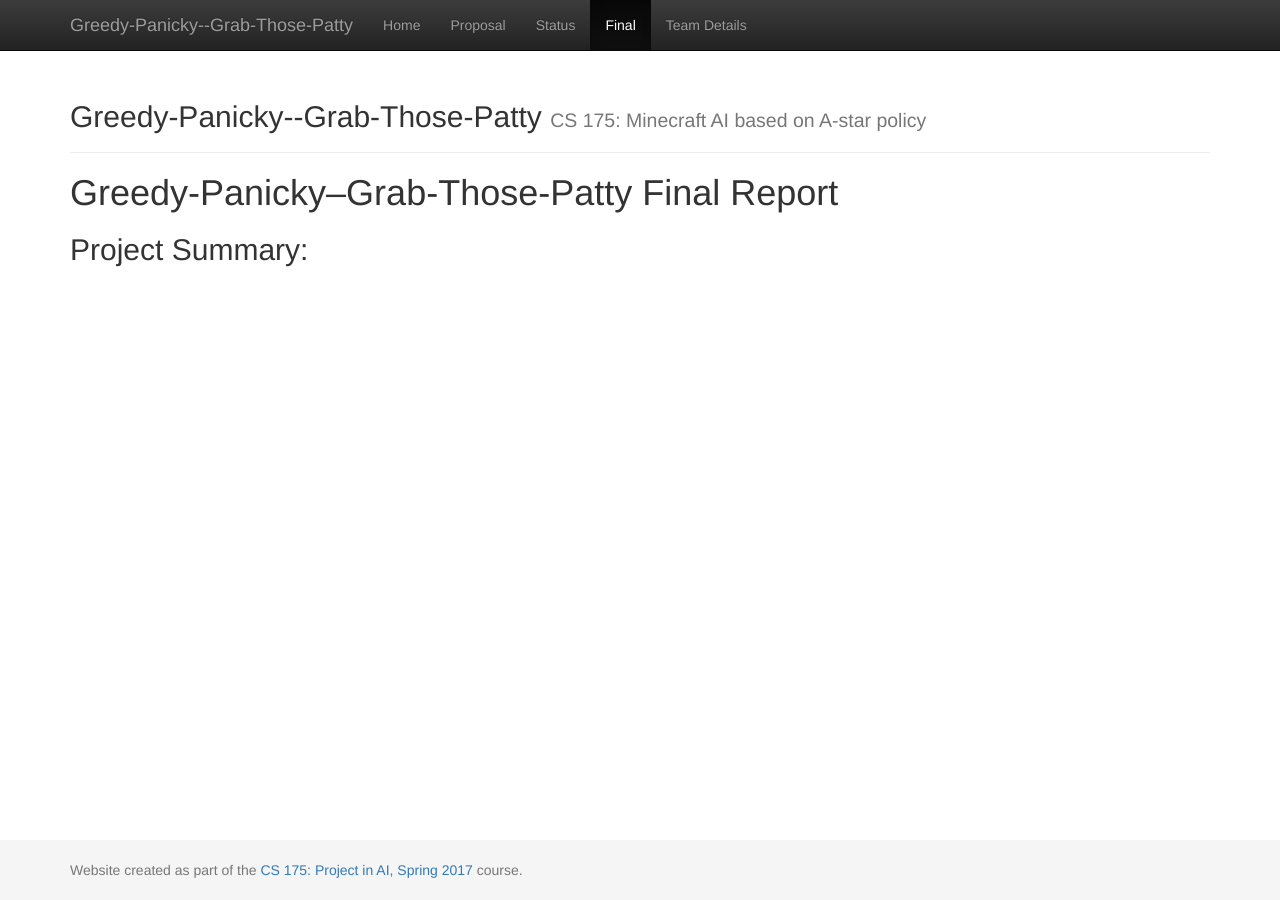
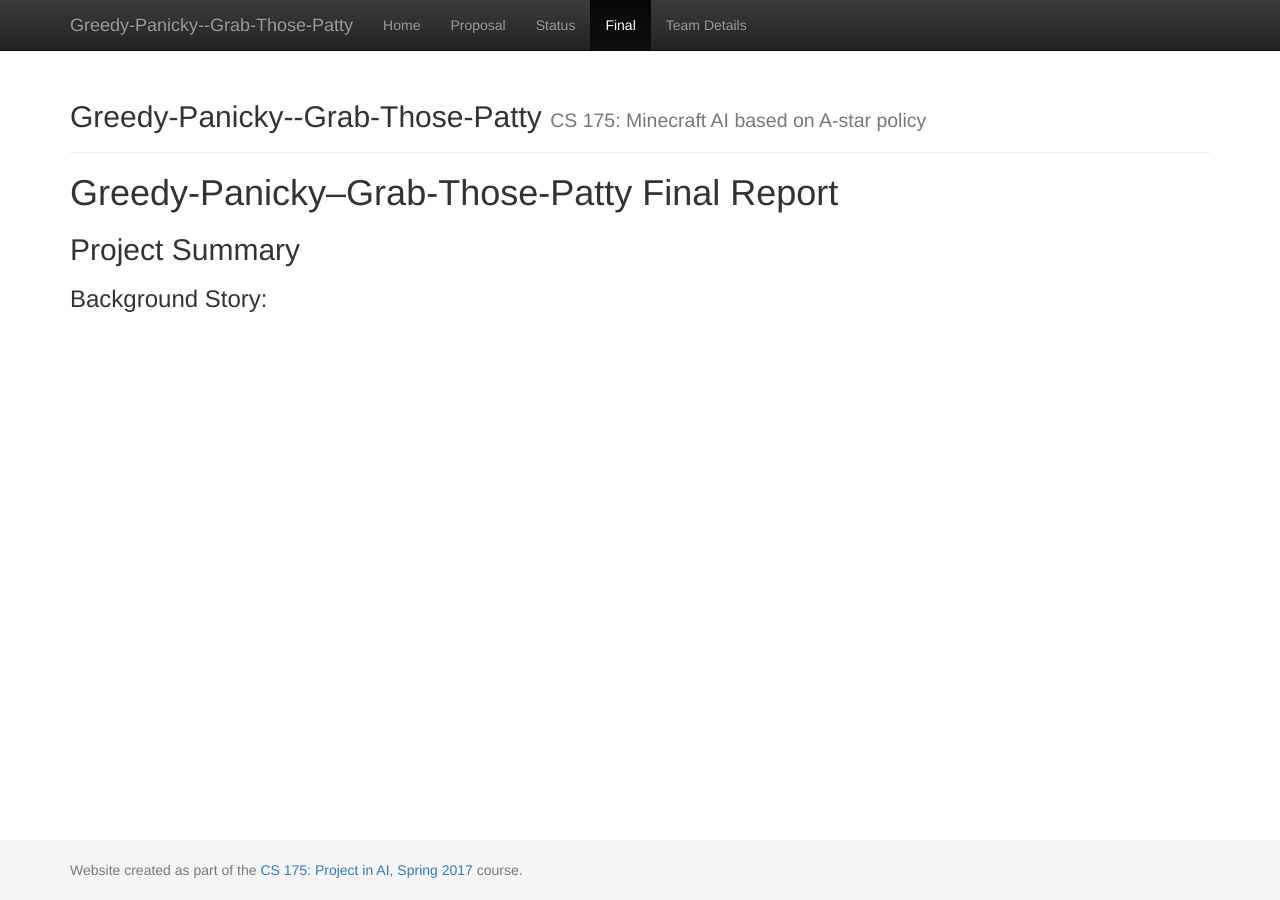
Before and after one commit to Leoll1020/Greedy-Panicky--Grab-Those-Patty, a Jekyll site: the page built from docs/final.md, in a window 1280 px wide. Built offline with Jekyll 4.4.1, drawn with Linux system fonts in a browser that asks for light colours.

Commit message:
Create final.md

```diff
--- a/docs/final.md
+++ b/docs/final.md
@@ -3,4 +3,5 @@ layout: default
 title: Final Report
 ---
 # Greedy-Panicky--Grab-Those-Patty Final Report
-## Project Summary:
+## Project Summary
+### Background Story:
```
